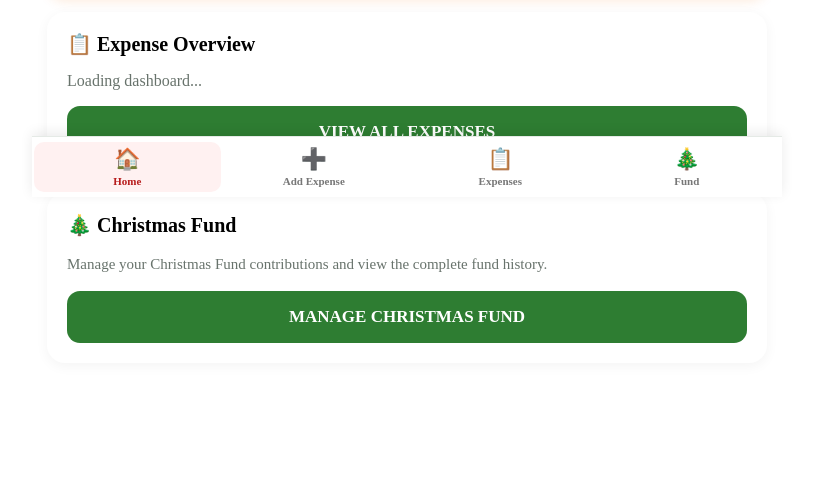
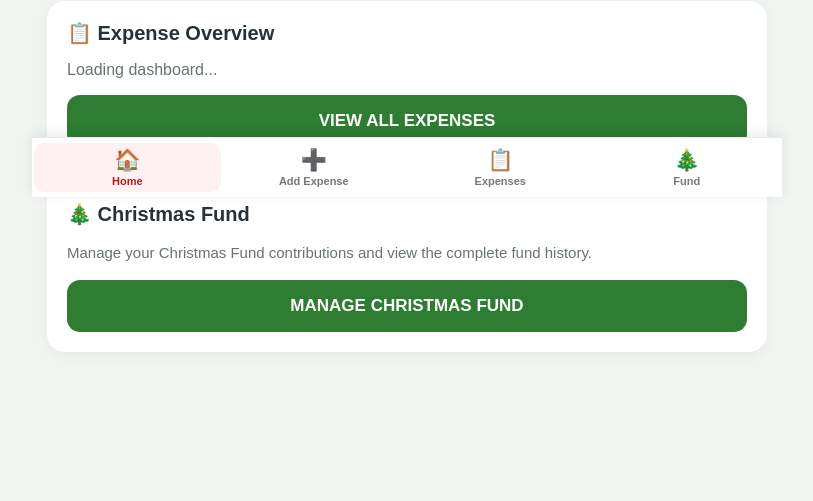
Before and after one commit to Sajan860612/christmas-accounts-2026, a plain HTML site: page index.html in a window 1280 px wide. Shown: the part 603-1104 px from the top of the page, without its empty margins (233-1046 px from the left). Drawn offline with Linux system fonts and the light colour scheme; a script that the page names is missing.

Commit message:
Update index.html

```diff
--- a/index.html
+++ b/index.html
@@ -74,18 +74,26 @@
 </head>
 
 <style>
+
   * {
     box-sizing: border-box;
     -webkit-tap-highlight-color: transparent;
   }
 
   body {
-  * {
-    box-sizing: border-box;
-    -webkit-tap-highlight-color: transparent;
-  }
-
-  body {
+    margin: 0;
+    font-family: Arial, Helvetica, sans-serif;
+    background: #f1f5f2;
+    color: #263238;
+    font-size: 17px;
+  }
+
+  .app {
+    max-width: 750px;
+    margin: auto;
+    min-height: 100vh;
+    padding-bottom: 95px;
+  }
       margin: 0;
       font-family: Arial, Helvetica, sans-serif;
       background: #f1f5f2;
```
